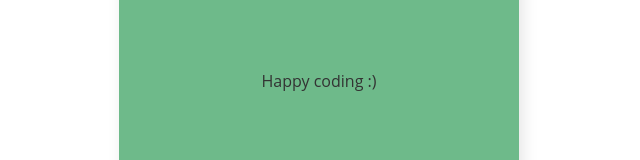
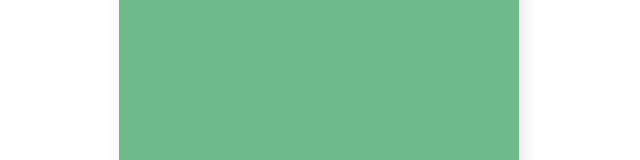
Before and after one commit to langevinj/100DaysOfCSS, a Vue app: page / in a window 1280 px wide. Shown: the part 319-479 px from the top of the page, without its empty margins (321-961 px from the left). Built offline with nearby package versions, Linux system fonts and the light colour scheme.

Commit message:
Removed 'happy coding' prompt.

```diff
--- a/src/components/Day1.vue
+++ b/src/components/Day1.vue
@@ -1,7 +1,6 @@
 <template>
     <div class="frame">
         <div class="center">
-		    <p>Happy coding :)</p>
         </div>
     </div>
 </template>
```
